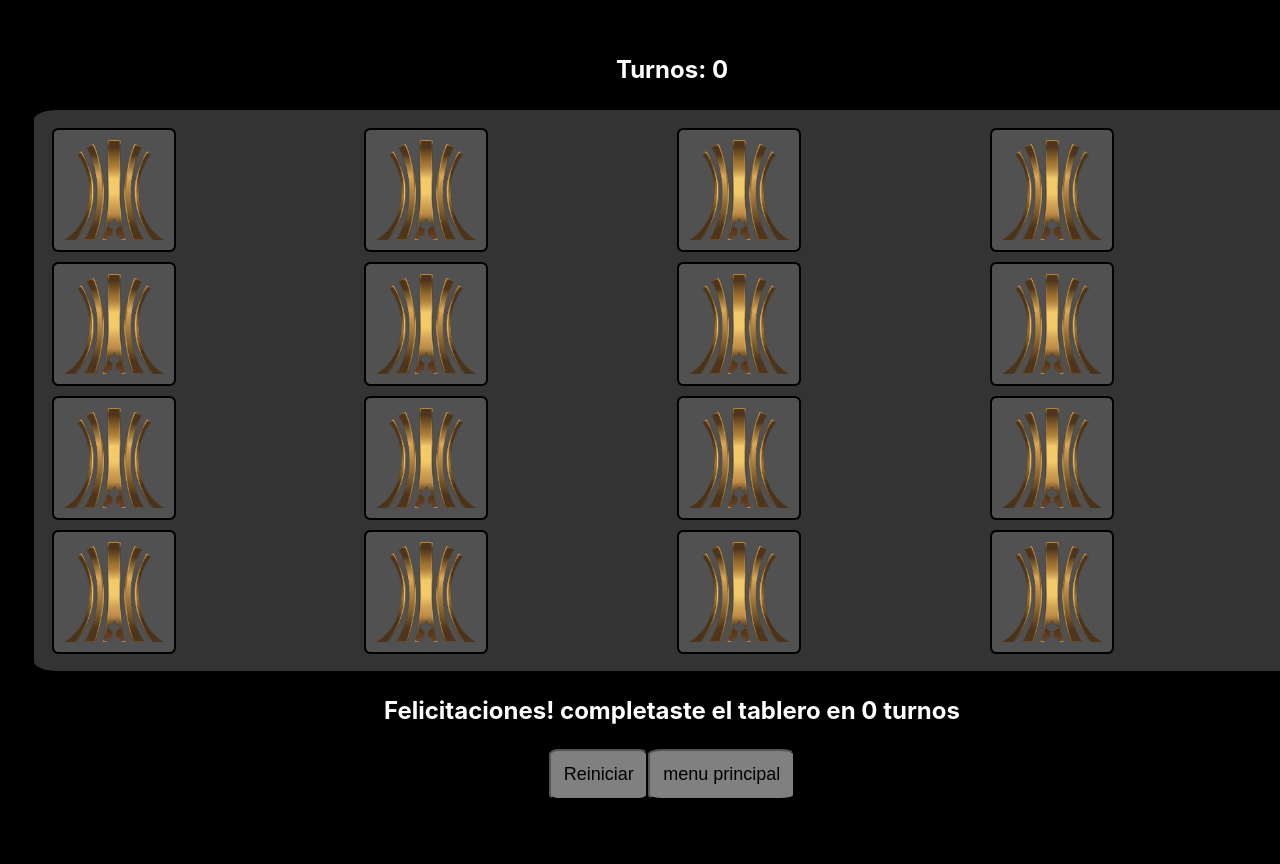
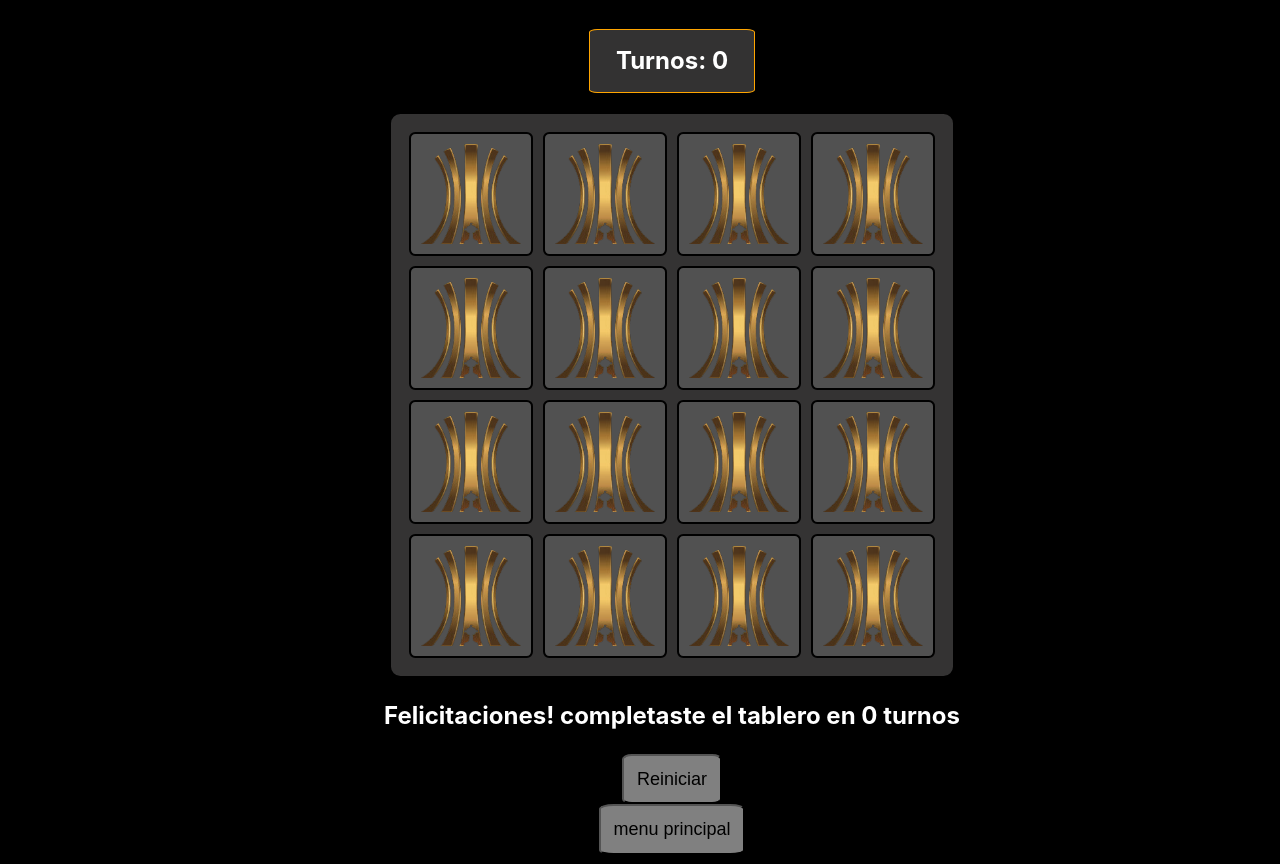
Before and after one commit to lautarovillagram/unq-ui-lautaro-villagra-trabajo-final, a React (Vite) app in the folder MemoTest/: page / in a window 1280 px wide. Both pictures are taken after a click on the button "comenzar". Shown: the top 864 px of the page. Built offline with nearby package versions, Linux system fonts and the light colour scheme.

Commit message:
added css import

```diff
--- a/MemoTest/src/components/layout/Boards/SinglePlayerBoard.jsx
+++ b/MemoTest/src/components/layout/Boards/SinglePlayerBoard.jsx
@@ -1,6 +1,7 @@
 import { useEffect, useState } from "react"
 import Grid from "../Grid/Grid";
 import WinnerMessage from "../WinnerMessage/WinnerMessage";
+import './SinglePlayerBoard.css'
 
 function SinglePlayerBoard({size, toggleMenu}) {
     const [turns, setTurns] = useState(0);
@@ -32,11 +33,13 @@
       }
 
     return(
-        <>
-        <h2>Turnos: {turns}</h2>
-        <Grid key={gameKey} board={size} turnCounter={addTurn} revealed={addRevealedPair}/>
-        {gameEnded() && <WinnerMessage turns={turns} menu={toggleMenu} restart= {restartGame}/> }
-        </>
+
+        <div className="board-wrapper">
+            <h2 className="sp-turns">Turnos: {turns}</h2>
+            <Grid key={gameKey} board={size} turnCounter={addTurn} revealed={addRevealedPair}/>
+            {gameEnded() && <WinnerMessage turns={turns} menu={toggleMenu} restart= {restartGame}/> }
+        </div>
+
     )
 }
 
```
